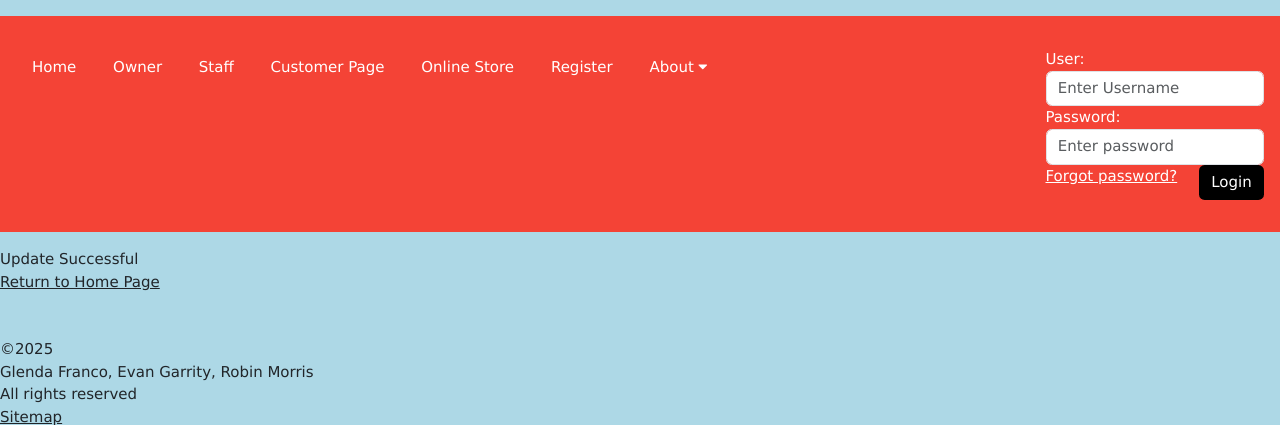
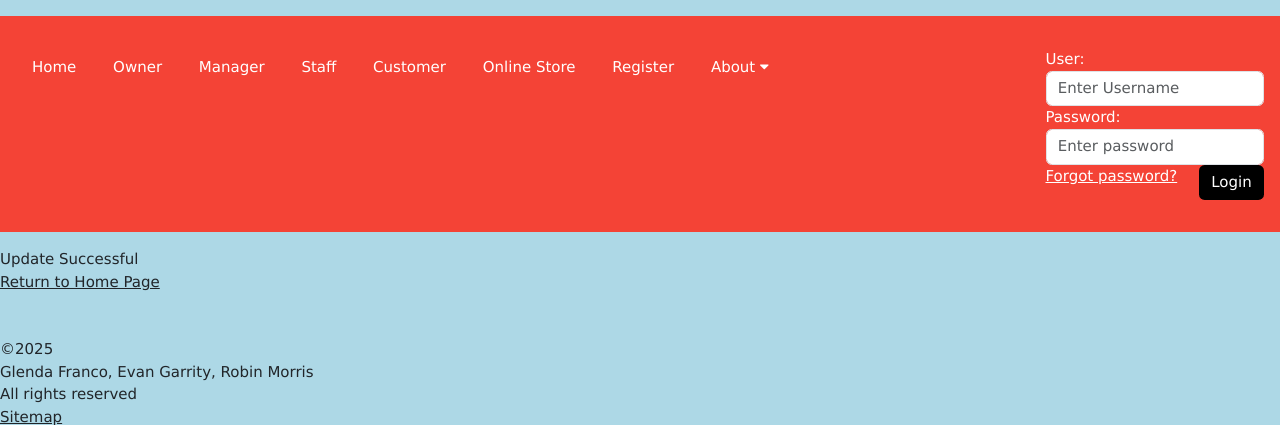
Before and after one commit to robin-e-m/coffeeShop, a PHP site: the page made by registerAction.php in a window 1280 px wide. Shown: the top 425 px of the page. Run offline with PHP 8.4, Linux system fonts and the light colour scheme; data that the repository does not hold is empty.

Commit message:
Manager and owner roles and pages separated

```diff
--- a/header.php
+++ b/header.php
@@ -12,8 +12,8 @@
     session_start();
     if (isset($_SESSION['usertype'])) {
         $usertype = $_SESSION['usertype'];
-        if ($usertype == 1) { //owner is logged in
-            $homepage = "owner.php";
+        if ($usertype == 1) { //manager is logged in
+            $homepage = "manager.php";
             $register = "registerStaff.php";
         } else if ($usertype == 2) { //staff is logged in
             $homepage = "staff.php";
@@ -31,8 +31,9 @@
         <div class="w3-panel w3-padding-32 w3-red">
             <a href="index.php" class="w3-bar-item w3-button w3-mobile ">Home</a>
           <a href="owner.php" class="w3-bar-item w3-button w3-mobile">Owner</a>
+          <a href="manager.php" class="w3-bar-item w3-button w3-mobile">Manager</a>
             <a href="staff.php" class="w3-bar-item w3-button w3-mobile">Staff</a>
-            <a href="customer.php" class="w3-bar-item w3-button w3-mobile">Customer Page</a>
+            <a href="customer.php" class="w3-bar-item w3-button w3-mobile">Customer</a>
             <a href="OnlineStore.php" class="w3-bar-item w3-button w3-mobile">Online Store</a>
             <a href="<?php echo $register; ?>" class="w3-bar-item w3-button w3-mobile ">Register</a>
             <div class="w3-dropdown-hover w3-mobile">
--- a/loginAction.php
+++ b/loginAction.php
@@ -22,7 +22,7 @@ $result = loginDB($sql, $user, $pwd);
             $_SESSION['usertype'] = $usertype;
 
             if ($usertype == 1)
-                header("location:owner.php");
+                header("location:manager.php");
             else if ($usertype == 2)
                 header("location:staff.php");
             else
--- a/owner.php
+++ b/owner.php
@@ -2,7 +2,7 @@
 <?php
 require 'DBConnect.php';
 include 'header.php';
-if (!(isset($_SESSION['usertype'])) or $usertype != 1) {
+if (!(isset($_SESSION['usertype'])) or $usertype != 4) {
     header("Location:index.php");
     exit;
 }
--- a/registerAction.php
+++ b/registerAction.php
@@ -27,7 +27,7 @@ $city = $_GET["city"];
 $state = $_GET["state"];
 $zip = $_GET["zip"];
 
-if ($usertype == "1" || $usertype == "2") { //if owner or staff
+if ($usertype == "1" || $usertype == "2") { //if owner/manager or staff
     $address = $_GET["address"];
     $city = $_GET["city"];
     $state = $_GET["state"];
--- a/registerStaff.php
+++ b/registerStaff.php
@@ -162,8 +162,10 @@ if (!(isset($_SESSION['usertype'])) or $usertype != 1) {
                     <label>User Type:</label>
                     <select name="usertype" required >
                         <option value="">Select employee type</option>
-                        <option value="1">1. Manager</option>
-                        <option value="2">2. Staff</option>
+                        <option value="4">Owner</option>
+                        <option value="1">Manager</option>
+                        <option value="2">Staff</option>
+
                     </select>
 
                 </div>
```
Also changed, not shown: manager.php (added, +29 -0 lines).
